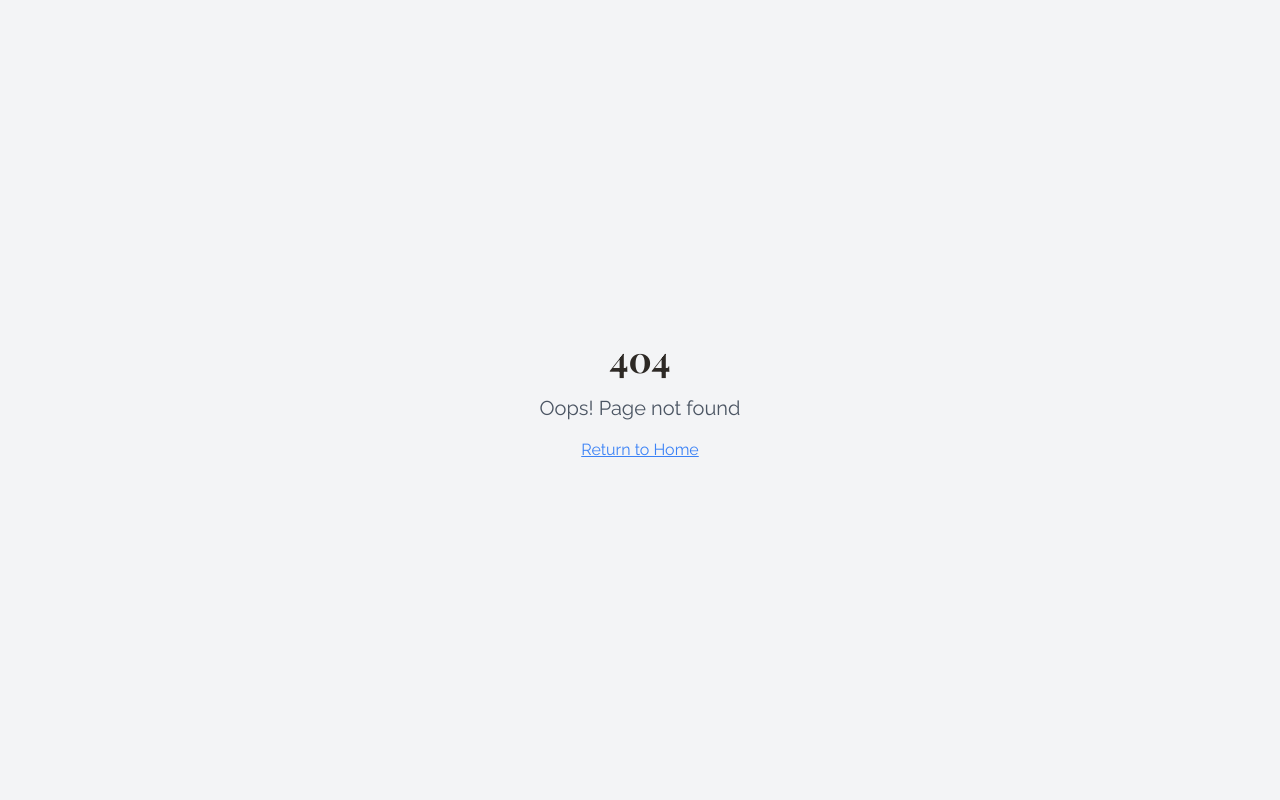
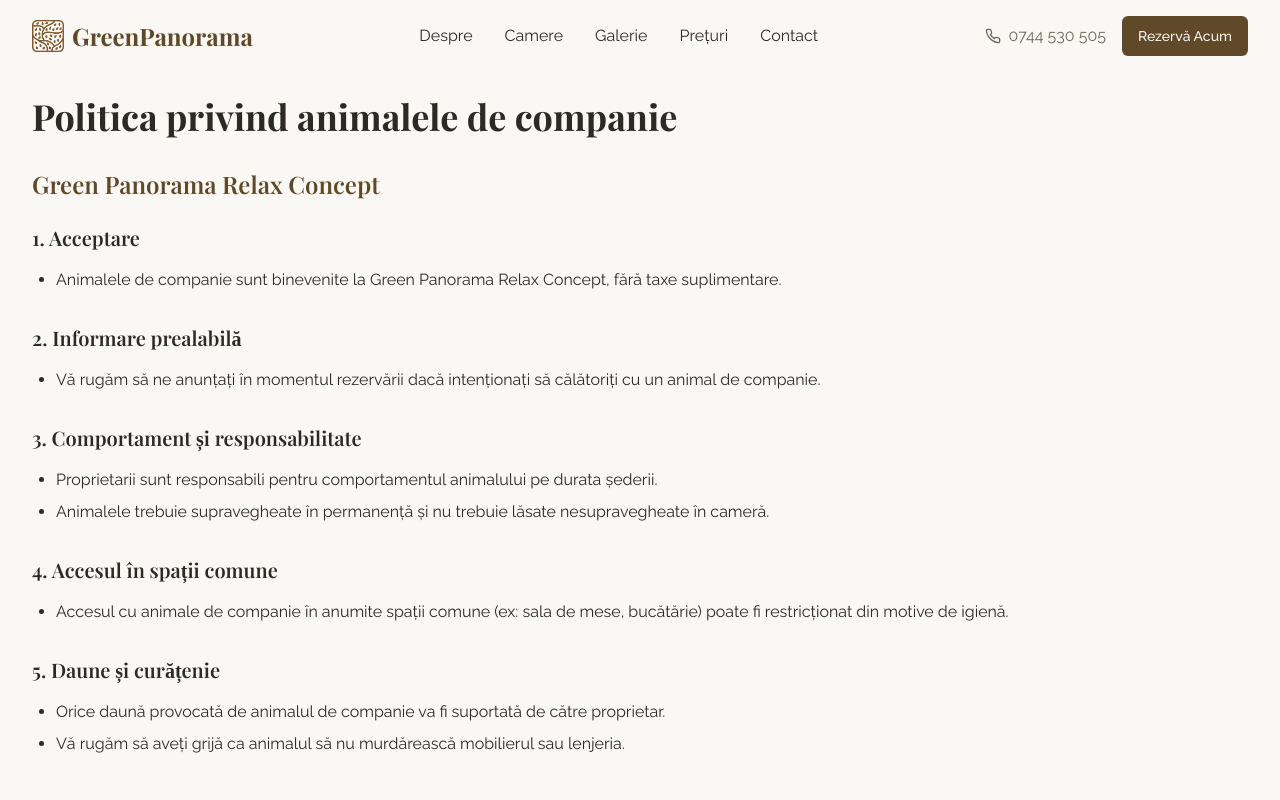
Before and after one commit to andreistomff/sleepy-hollow-website, a React (Vite) app: page /politica-animale in a window 1280 px wide. Before the commit this address had no page. Shown: the top 800 px of the page. Built offline with nearby package versions, Linux system fonts and the light colour scheme.

Commit message:
Add animal policy page
Create the "Politica pentru animale" page, add a route to it in `App.tsx`, and link to it in `Footer.tsx`. Implement scroll-to-top functionality.

```diff
--- a/src/App.tsx
+++ b/src/App.tsx
@@ -9,6 +9,7 @@ import Index from "./pages/Index";
 import Terms from "./pages/Terms";
 import CancellationPolicy from "./pages/CancellationPolicy";
 import PrivacyPolicy from "./pages/PrivacyPolicy";
+import PetPolicy from "./pages/PetPolicy";
 import NotFound from "./pages/NotFound";
 
 // ScrollToTop component to handle scrolling to top on route changes
@@ -36,6 +37,7 @@ const App = () => (
           <Route path="/termeni-rezervare" element={<Terms />} />
           <Route path="/politica-anulare" element={<CancellationPolicy />} />
           <Route path="/politica-confidentialitate" element={<PrivacyPolicy />} />
+          <Route path="/politica-animale" element={<PetPolicy />} />
           {/* ADD ALL CUSTOM ROUTES ABOVE THE CATCH-ALL "*" ROUTE */}
           <Route path="*" element={<NotFound />} />
         </Routes>
--- a/src/components/Footer.tsx
+++ b/src/components/Footer.tsx
@@ -45,7 +45,7 @@ const Footer = () => {
               <li><Link to="/termeni-rezervare" className="hover:text-white/80 transition-colors">Termeni de Rezervare</Link></li>
               <li><Link to="/politica-anulare" className="hover:text-white/80 transition-colors">Politica de Anulare</Link></li>
               <li><Link to="/politica-confidentialitate" className="hover:text-white/80 transition-colors">Politica de Confidențialitate</Link></li>
-              <li><a href="#" className="hover:text-white/80 transition-colors">Politica pentru Animale</a></li>
+              <li><Link to="/politica-animale" className="hover:text-white/80 transition-colors">Politica pentru Animale</Link></li>
               <li><a href="#" className="hover:text-white/80 transition-colors">Întrebări Frecvente</a></li>
             </ul>
           </div>
--- /dev/null
+++ b/src/pages/PetPolicy.tsx
@@ -0,0 +1,65 @@
+
+import { useEffect } from "react";
+import Header from "@/components/Header";
+import Footer from "@/components/Footer";
+
+const PetPolicy = () => {
+  // Scroll to top on component mount
+  useEffect(() => {
+    window.scrollTo(0, 0);
+  }, []);
+
+  return (
+    <div className="min-h-screen flex flex-col">
+      <Header />
+      <main className="flex-1 pt-24 pb-16">
+        <div className="container-custom">
+          <h1 className="text-3xl md:text-4xl font-bold mb-8 font-serif">Politica privind animalele de companie</h1>
+          <h2 className="text-xl md:text-2xl font-semibold mb-6 font-serif text-primary">Green Panorama Relax Concept</h2>
+
+          <div className="space-y-8">
+            <section>
+              <h3 className="text-xl font-semibold mb-4 font-serif">1. Acceptare</h3>
+              <ul className="list-disc pl-6 space-y-2">
+                <li>Animalele de companie sunt binevenite la Green Panorama Relax Concept, fără taxe suplimentare.</li>
+              </ul>
+            </section>
+
+            <section>
+              <h3 className="text-xl font-semibold mb-4 font-serif">2. Informare prealabilă</h3>
+              <ul className="list-disc pl-6 space-y-2">
+                <li>Vă rugăm să ne anunțați în momentul rezervării dacă intenționați să călătoriți cu un animal de companie.</li>
+              </ul>
+            </section>
+
+            <section>
+              <h3 className="text-xl font-semibold mb-4 font-serif">3. Comportament și responsabilitate</h3>
+              <ul className="list-disc pl-6 space-y-2">
+                <li>Proprietarii sunt responsabili pentru comportamentul animalului pe durata șederii.</li>
+                <li>Animalele trebuie supravegheate în permanență și nu trebuie lăsate nesupravegheate în cameră.</li>
+              </ul>
+            </section>
+
+            <section>
+              <h3 className="text-xl font-semibold mb-4 font-serif">4. Accesul în spații comune</h3>
+              <ul className="list-disc pl-6 space-y-2">
+                <li>Accesul cu animale de companie în anumite spații comune (ex: sala de mese, bucătărie) poate fi restricționat din motive de igienă.</li>
+              </ul>
+            </section>
+
+            <section>
+              <h3 className="text-xl font-semibold mb-4 font-serif">5. Daune și curățenie</h3>
+              <ul className="list-disc pl-6 space-y-2">
+                <li>Orice daună provocată de animalul de companie va fi suportată de către proprietar.</li>
+                <li>Vă rugăm să aveți grijă ca animalul să nu murdărească mobilierul sau lenjeria.</li>
+              </ul>
+            </section>
+          </div>
+        </div>
+      </main>
+      <Footer />
+    </div>
+  );
+};
+
+export default PetPolicy;
```
